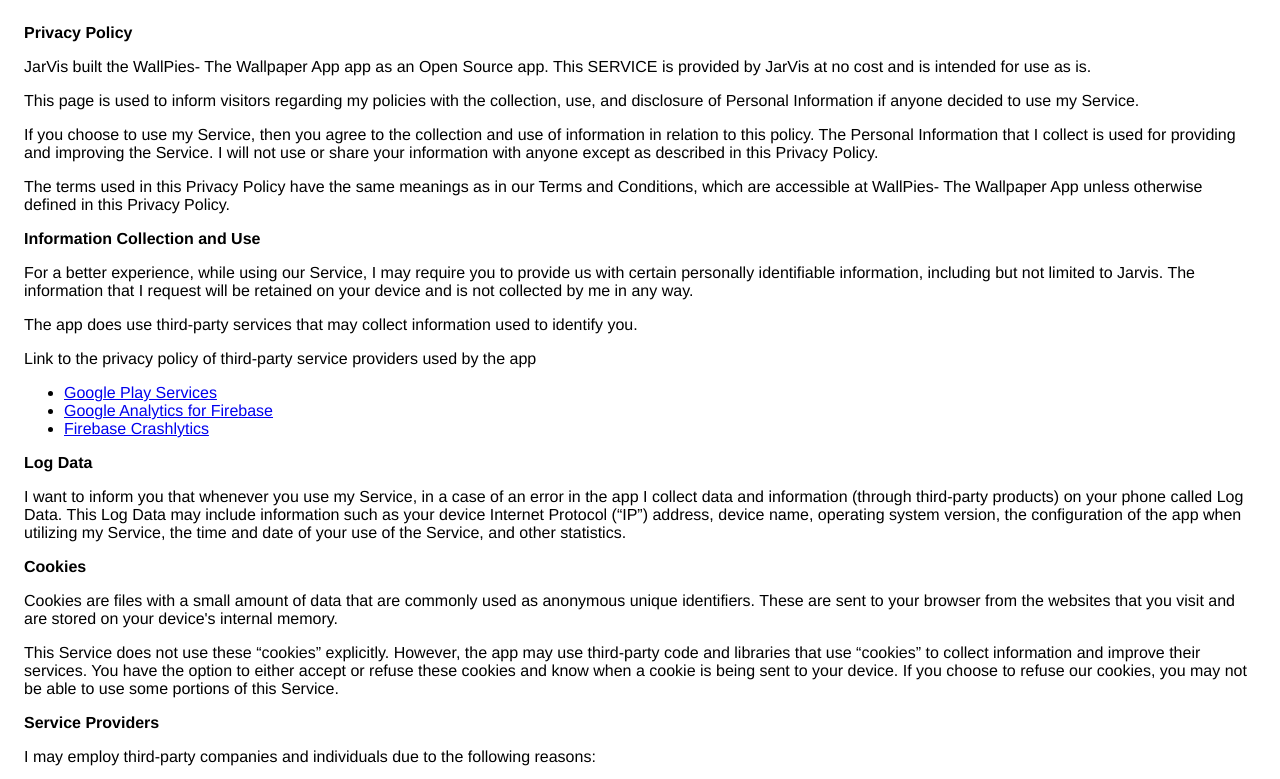
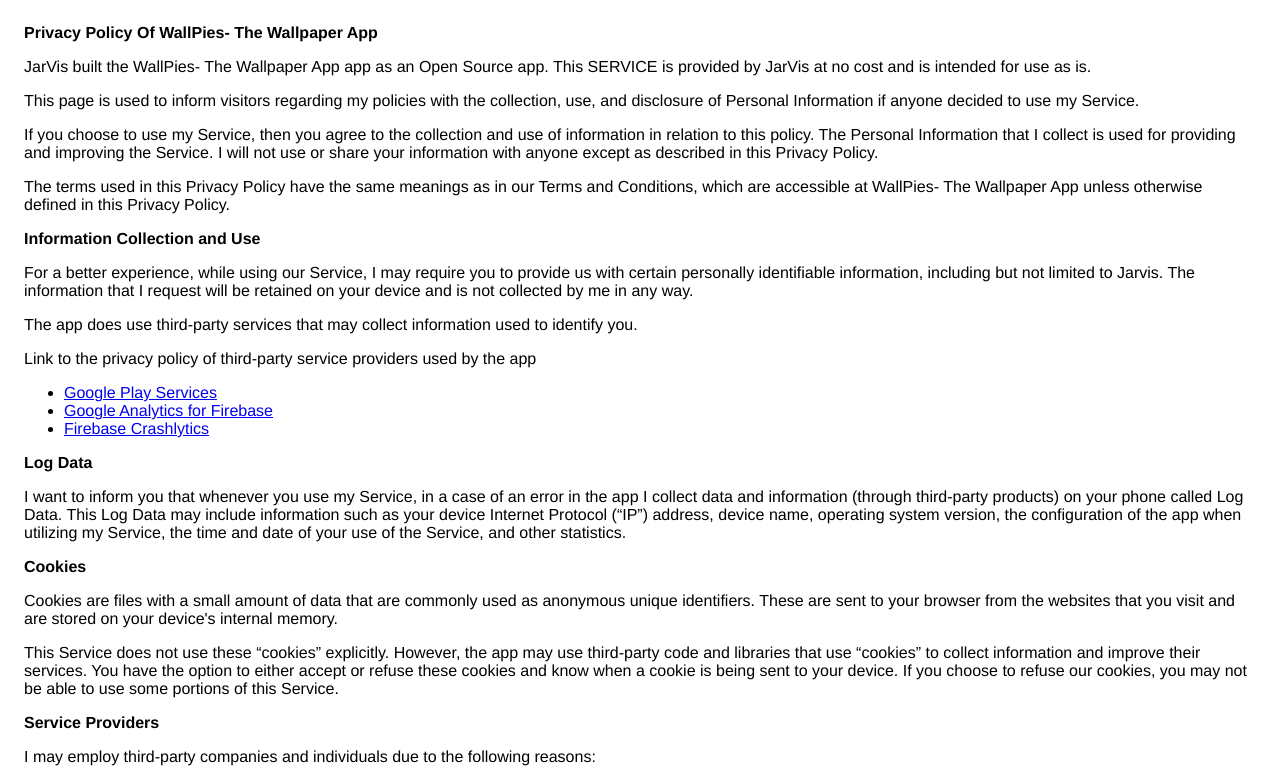
Before and after one commit to BraveManjyeel/Portfolio, a plain HTML site: page Projects/privacypolicy.html in a window 1280 px wide. Shown: the top 779 px of the page. Drawn offline with Linux system fonts and the light colour scheme.

Commit message:
Update privacypolicy.html

```diff
--- a/Projects/privacypolicy.html
+++ b/Projects/privacypolicy.html
@@ -7,7 +7,7 @@
       <style> body { font-family: 'Helvetica Neue', Helvetica, Arial, sans-serif; padding:1em; } </style>
     </head>
     <body>
-    <strong>Privacy Policy</strong> <p>
+    <strong>Privacy Policy Of WallPies- The Wallpaper App</strong> <p>
                   JarVis built the WallPies- The Wallpaper App app as
                   an Open Source app. This SERVICE is provided by
                   JarVis at no cost and is intended for use as
```
